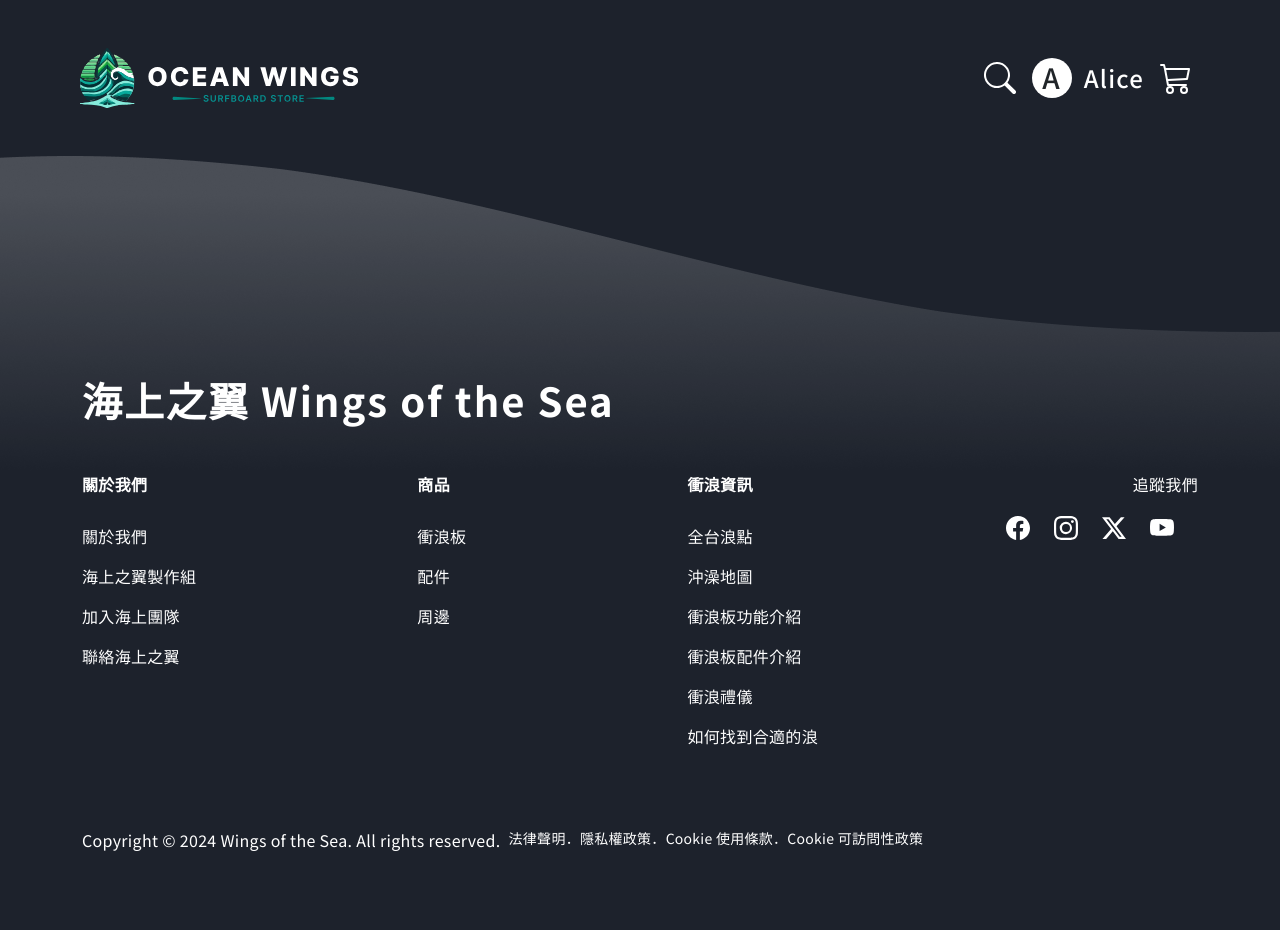
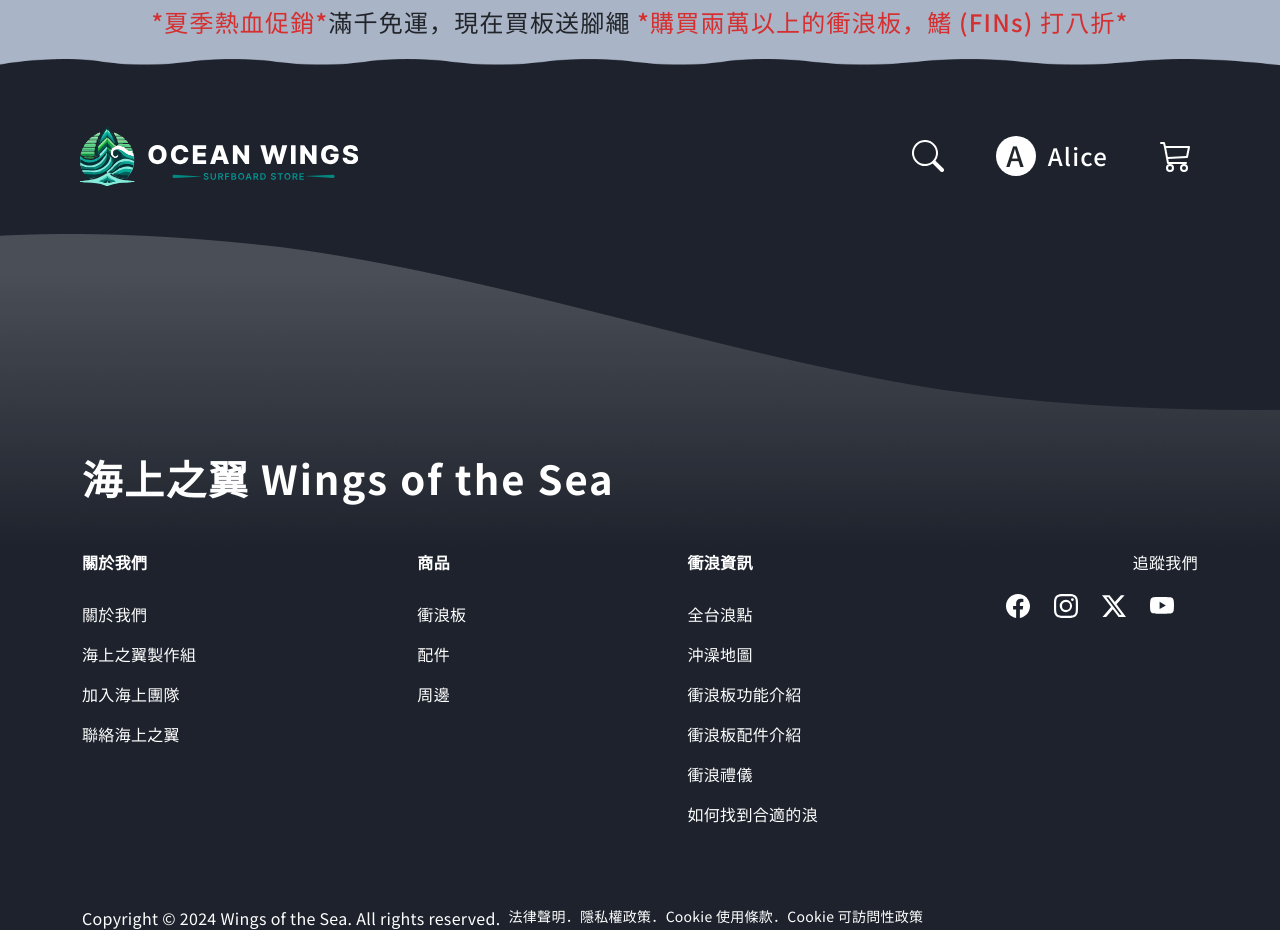
Before and after one commit to Glenyaochih/React-Ocean-Wing, a React (Vite) app: page /products in a window 1280 px wide. Before the commit the page ends 852 px from the top, so only its background shows below. Built offline with nearby package versions, Linux system fonts and the light colour scheme.

Commit message:
新增產品頁nav bar

```diff
--- a/src/pages/Products.jsx
+++ b/src/pages/Products.jsx
@@ -4,6 +4,10 @@ import { BsCart3, BsSearch } from 'react-icons/bs'
 function Products() {
 	return (
 		<>
+			<div className='bg-primary-300 d-flex flex-column 'style={{height:78}}>
+				<div className='mt-2'><h5 className='text-center text-dark'><span className='text-accent-200'>*夏季熱血促銷*</span>滿千免運，現在買板送腳繩 <span className='text-accent-200'>*購買兩萬以上的衝浪板，鰭 (FINs) 打八折*</span></h5></div>
+				<div className='mt-auto'><img src="/public/images/header/wave-decoration.png" alt="" /></div>
+			</div>
 			<nav className="navbar navbar-expand-lg ">
 				<div className="container-fluid">
 					<a className="navbar-brand" href="#">
@@ -14,12 +18,12 @@ function Products() {
 					</button>
 					<div className="collapse navbar-collapse" id="navbarSupportedContent">
 						<ul className="navbar-nav ms-auto mb-2 mb-lg-0 align-items-center">
-							<li className="nav-item">
+							<li className="nav-item me-10">
 								<a className="nav-link active text-white" aria-current="page" href="#">
 									<BsSearch size={32} />
 								</a>
 							</li>
-							<li className="nav-item">
+							<li className="nav-item me-10" >
 								<a className="nav-link active text-white" aria-current="page" href="#">
 									<div className="d-flex align-items-center">
 										<div
```
Also changed, not shown: public/images/header/wave-decoration.png (added).
